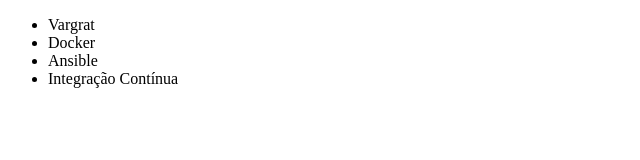
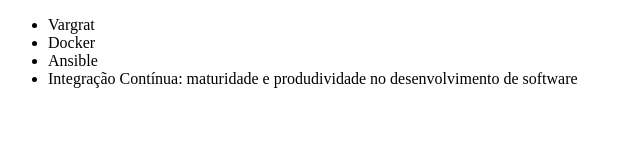
Before and after one commit to DevDouglasConectado/alura-git, a plain HTML site: page index.html in a window 1280 px wide. Shown: the whole page, without its empty margins (0-640 px from the left). Drawn offline with Linux system fonts and the light colour scheme.

Commit message:
renomeando curso de integração continua

```diff
--- a/index.html
+++ b/index.html
@@ -11,7 +11,7 @@
          <li>Vargrat</li>
          <li>Docker</li>
          <li>Ansible</li>
-         <li>Integração Contínua</li>
+         <li>Integração Contínua: maturidade e produdividade no desenvolvimento de software</li>
      </ul>
 </body>
 </html>
```
